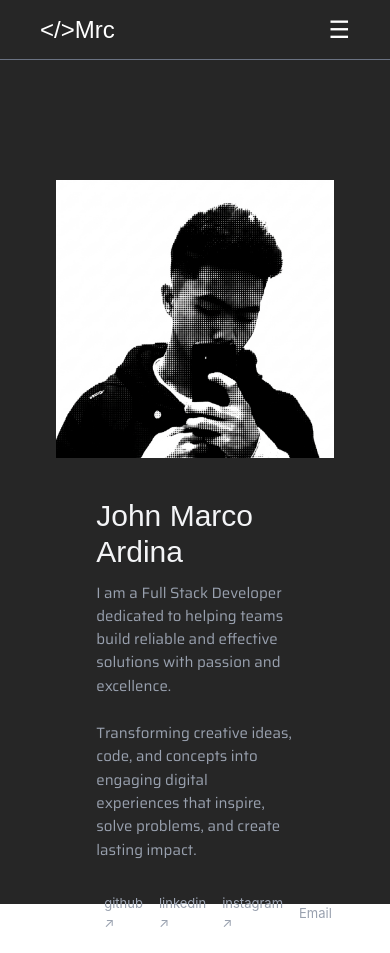
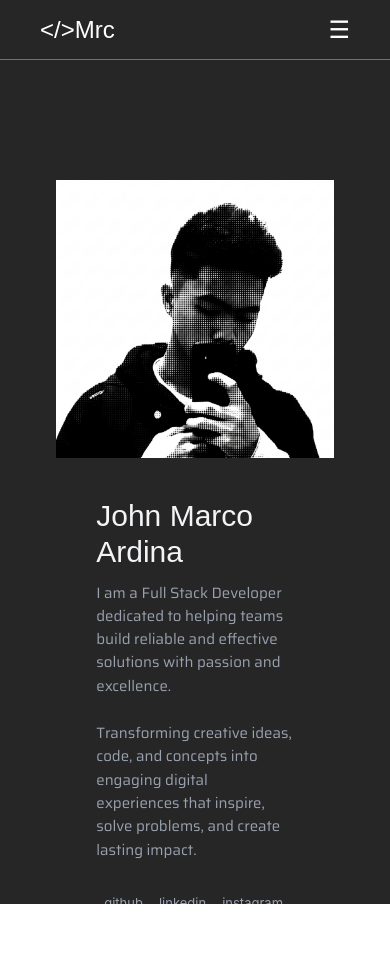
Before and after one commit to mrc-rdn/My-Portfolio, a React (Vite) app: page / in a window 390 px wide. After the commit the page ends 904 px from the top, so only its background shows below. Built offline with nearby package versions, Linux system fonts and the light colour scheme; a web font is replaced by a local one.

Commit message:
small tweak

```diff
--- a/src/features/Home/Home.tsx
+++ b/src/features/Home/Home.tsx
@@ -30,9 +30,9 @@ export default function Home() {
     };
 
     return (
-        <div className='flex flex-col items-center w-full pt-30 overflow-scroll'>
+        <div className='flex flex-col items-center w-full h-screen pt-30 overflow-y-scroll'>
             <div className='px-10 w-11/12 lg:w-200 flex flex-col lg:flex-row items-center'>
-                <img src="/images/Mrc.png" alt="" className='sm:h-70 sm:w-70 ' />
+                <img src="/images/Mrc.png" alt="" className='sm:h-70 sm:w-70 w-70 ' />
                 <div className='text-gray-400 w-full mt-10 lg:mt-0'>
                     <h1 className='text-gray-100 font-bitcount text-3xl px-10'>John Marco Ardina</h1>
                     <p className=" font-display font-saira text-lg  text-[15px] px-10 py-3">
```
